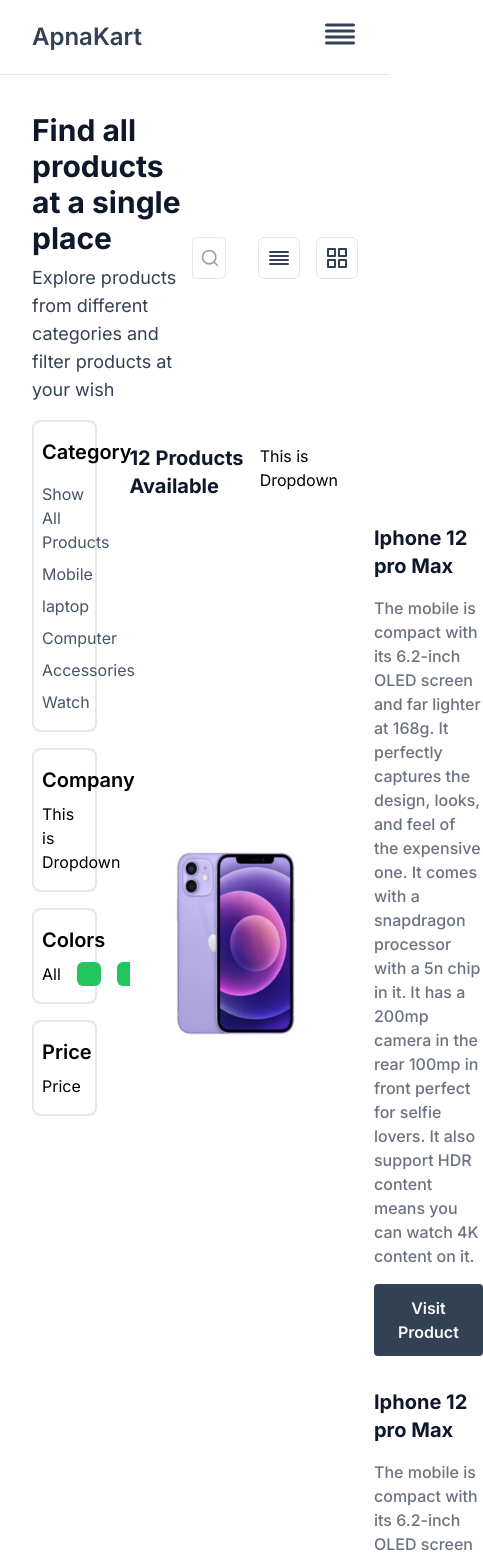
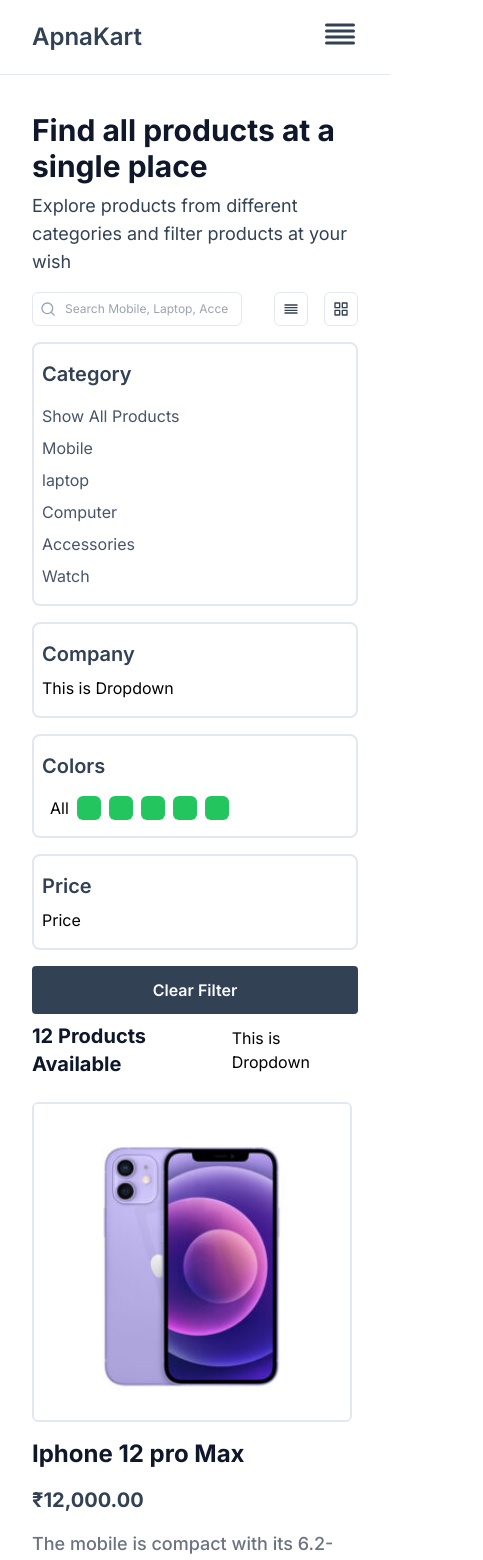
Before and after one commit to nitinmomaya/ApnaKart, a React (Vite) app: page /products in a window 390 px wide. Shown: the top 1560 px of the page, 483 px wide, since content can reach past the window. Built offline with nearby package versions, Linux system fonts and the light colour scheme; no server answers; sample sign-in values are in the browser's storage.

Commit message:
Product Screen with Responsiveness

```diff
--- a/src/UI/ProductList.js
+++ b/src/UI/ProductList.js
@@ -1,16 +1,25 @@
 import img from "../assest/Apple-Mobile.jpg";
-import Button from "../UI/Button";
+import PriceHelper from "../utils/PriceHelper";
+import Button from "./Button";
+
 const ProductList = () => {
   return (
     <>
-      <div className="flex w-full space-x-8 items-center my-4 ">
-        <img className="w-60 h-60" src={img} alt="" />
-        <div className="flex flex-col w-full space-y-4">
+      <div className="flex w-full lg:flex-row  md:space-x-4 md:justify-between lg:align-top item-center justify-center space-y-4 my-4 flex-col ">
+        <img
+          className="w-80 h-80 rounded-md border-2 border-slate-200"
+          src={img}
+          alt=""
+        />
+        <div className="flex flex-col w-full space-y-4 ">
           {/* product overview */}
-          <h1 className="font-display font-bold text-xl text-slate-900 ">
+          <h1 className="font-display font-bold text-2xl text-slate-900 ">
             Iphone 12 pro Max
           </h1>
-          <p className="font-display font-medium text-base text-gray-500  ">
+          <p className="font-display font-bold text-xl text-slate-700  ">
+            <PriceHelper price={1200000} />
+          </p>
+          <p className="font-display font-medium text-lg text-gray-500  ">
             The mobile is compact with its 6.2-inch OLED screen and far lighter
             at 168g. It perfectly captures the design, looks, and feel of the
             expensive one. It comes with a snapdragon processor with a 5n chip
@@ -24,5 +33,4 @@
     </>
   );
 };
-
 export default ProductList;
--- a/src/components/Navbar.js
+++ b/src/components/Navbar.js
@@ -24,7 +24,7 @@
   return (
     <>
       <div className="flex flex-col  w-full fixed  justify-end z-10">
-        <div className="flex justify-between  sm:px-24 px-8 py-4   font-display font items-center border-b-slate-200 border-b bg-white w-full ">
+        <div className="flex justify-between  md:px-24 px-8 py-4   font-display font items-center border-b-slate-200 border-b bg-white w-full ">
           <Link to="/">
             <h1 className="font-display font-semibold text-2xl text-slate-700">
               ApnaKart
--- a/src/components/ProductContent.js
+++ b/src/components/ProductContent.js
@@ -54,7 +54,7 @@
             <PriceHelper price={price + 200000} />
           </p>
         </div>
-        <p className="font-display font-medium text-base text-gray-500 py-2 ">
+        <p className="font-display  text-base text-gray-700 py-2">
           {description}
         </p>
 
--- a/src/components/ProductLists.js
+++ b/src/components/ProductLists.js
@@ -1,15 +1,31 @@
+import { useState } from "react";
 import { FiAlignJustify, FiGrid, FiSearch } from "react-icons/fi";
+import img from "../assest/Apple-Mobile.jpg";
+import Button from "../UI/Button";
 
 import Dropdown from "../UI/Dropdown";
+import ProductCard from "../UI/ProductCard";
 import ProductList from "../UI/ProductList";
+import Category from "./filters/Category";
+import Colors from "./filters/Colors";
+import Company from "./filters/Company";
+import Price from "./filters/Price";
 
 const ProductLists = () => {
+  const [listView, setListView] = useState(true);
+
+  const handleListView = () => {
+    setListView(true);
+  };
+  const handleCardView = () => {
+    setListView(false);
+  };
   return (
     <>
-      <div className="pt-28 flex flex-col  sm:px-24 px-8">
+      <div className="pt-28 flex flex-col  md:px-24 px-8">
         {/* header content */}
-        <div className="flex justify-between items-center">
-          <div className="w-1/2 space-y-2">
+        <div className="flex lg:flex-row flex-col justify-between items-center space-y-4 w-full">
+          <div className="lg:w-1/2 w-full space-y-2">
             <h1 className="font-display font-bold text-3xl text-slate-900 ">
               Find all products at a single place
             </h1>
@@ -19,96 +35,90 @@
             </p>
           </div>
 
-          <div className=" w-1/2 flex justify-end item-center">
-            <div className="relative w-1/2  flex items-center  bg-red-50 justify-end">
-              <FiSearch className="absolute text-slate-400 w-5 h-5  pointer-events-none left-2 " />
+          <div className=" lg:w-1/2 w-full flex lg:justify-end justify-between item-center font-display">
+            <div className="relative lg:w-1/2 w-full  flex items-center  justify-end">
+              <FiSearch className="absolute text-slate-400 sm:w-5 sm:h-5 w-4 h-4  pointer-events-none left-2 " />
               <input
                 type="search"
-                className="  border-slate-200 border-[1px]  bg-white text-slate-400 rounded-md  pl-8  py-2  w-full "
+                className="  border-slate-200 border-[1px]  bg-white sm:text-base text-xs text-slate-400 rounded-md  pl-8  py-2  w-full "
                 placeholder="Search Mobile, Laptop, Accessories..."
               />
             </div>
             <div className="pl-8 justify-end flex  items-center space-x-4">
               <button
                 className=" flex  p-2 border-slate-200 border-[1px] rounded-md  "
-                // onClick={handleDecrease}
+                onClick={handleListView}
               >
-                <FiAlignJustify className="w-6 h-6 text-slate-700" />
+                <FiAlignJustify className="sm:w-6 sm:h-6 w-4 h-4 text-slate-700" />
               </button>
 
               <button
                 className=" flex  p-2 border-slate-200 border-[1px] rounded-md  "
-                // onClick={handleIncrease}
+                onClick={handleCardView}
               >
-                <FiGrid className="w-6 h-6 text-slate-700" />
+                <FiGrid className="sm:w-6 sm:h-6 w-4 h-4 text-slate-700" />
               </button>
             </div>
           </div>
         </div>
 
         {/* 2nd row content */}
-        <div className="flex justify-between my-4  font-display">
+        <div className="flex flex-col lg:flex-row lg:justify-between my-4  font-display">
           {/* filter options */}
-          <div className=" flex w-1/5 flex-col   space-y-4 ">
-            <div className=" font-display bg-white flex flex-col w-full py-4 px-2 space-y-2 border-slate-200 border-2 rounded-lg">
-              <h1 className="font-semibold text-xl">Category</h1>
-              <div>
-                <ul className="font-display text-slate-600 text-base space-y-2">
-                  <li></li>
-                  <li>Show All Products</li>
-                  <li>Mobile</li>
-                  <li>laptop</li>
-                  <li>Computer</li>
-                  <li>Accessories</li>
-                  <li>Watch</li>
-                </ul>
-              </div>
-            </div>
-
-            <div className=" font-display bg-white flex flex-col w-full py-4 px-2 space-y-2 border-slate-200 border-2 rounded-lg">
-              <h1 className="font-semibold text-xl">Company</h1>
-              <div>
-                <Dropdown />
-              </div>
-            </div>
-
-            <div className=" font-display bg-white flex flex-col w-full py-4 px-2 space-y-2 border-slate-200 border-2 rounded-lg">
-              <h1 className="font-semibold text-xl">Colors</h1>
-              <div className="flex">
-                <div>
-                  <h1 className="pr-4">All</h1>
-                </div>
-                <div className="flex space-x-4">
-                  <button className="w-6 h-6  rounded-md bg-green-500"></button>
-                  <button className="w-6 h-6  rounded-md bg-green-500"></button>
-                  <button className="w-6 h-6  rounded-md bg-green-500"></button>
-                  <button className="w-6 h-6  rounded-md bg-green-500"></button>
-                  <button className="w-6 h-6  rounded-md bg-green-500"></button>
-                </div>
-              </div>
-            </div>
-
-            <div className=" font-display bg-white flex flex-col w-full py-4 px-2 space-y-2 border-slate-200 border-2 rounded-lg">
-              <h1 className="font-semibold text-xl">Price</h1>
-              <div>
-                <h1>Price</h1>
-              </div>
-            </div>
+          <div className=" flex lg:w-1/5 w-full flex-col   space-y-4 ">
+            <Category />
+            <Company />
+            <Colors />
+            <Price />
+            <Button name={"Clear Filter"} />
           </div>
           {/* product display */}
-          <div className="flex flex-col w-3/4  p-4 ">
+          <div className="flex flex-col lg:w-3/4 w-full  lg:px-4 ">
             {/* Header Content for Product */}
-            <div className="flex justify-between w-full my-2">
+            <div className="flex justify-between w-full my-2 items-center">
               <h1 className="font-display font-bold text-xl text-slate-900 ">
                 12 Products Available
               </h1>
               <Dropdown />
             </div>
             {/* Product List Component -name, -description */}
-            <ProductList />
-            <ProductList />
-            <ProductList />
-            <ProductList />
+            <div className="w-full">
+              {listView ? (
+                <div>
+                  <ProductList />
+                  <ProductList />
+                  <ProductList />
+                  <ProductList />
+                </div>
+              ) : (
+                <div className="flex flex-wrap justify-between">
+                  <ProductCard
+                    name={"Iphone 12 Max pro"}
+                    companyName={"Apple"}
+                    price={120000}
+                    img={img}
+                  />
+                  <ProductCard
+                    name={"Iphone 12 Max pro"}
+                    companyName={"Apple"}
+                    price={120000}
+                    img={img}
+                  />
+                  <ProductCard
+                    name={"Iphone 12 Max pro"}
+                    companyName={"Apple"}
+                    price={120000}
+                    img={img}
+                  />
+                  <ProductCard
+                    name={"Iphone 12 Max pro"}
+                    companyName={"Apple"}
+                    price={120000}
+                    img={img}
+                  />
+                </div>
+              )}
+            </div>
           </div>
         </div>
       </div>
--- /dev/null
+++ b/src/components/filters/Category.js
@@ -0,0 +1,22 @@
+const Category = () => {
+  return (
+    <>
+      <div className=" font-display bg-white flex flex-col w-full py-4 px-2 space-y-2 border-slate-200 border-2 rounded-lg">
+        <h1 className="font-semibold text-xl text-slate-700">Category</h1>
+        <div>
+          <ul className="font-display text-slate-600 text-base space-y-2">
+            <li></li>
+            <li>Show All Products</li>
+            <li>Mobile</li>
+            <li>laptop</li>
+            <li>Computer</li>
+            <li>Accessories</li>
+            <li>Watch</li>
+          </ul>
+        </div>
+      </div>
+    </>
+  );
+};
+
+export default Category;
--- /dev/null
+++ b/src/components/filters/Colors.js
@@ -0,0 +1,21 @@
+const Colors = () => {
+  return (
+    <>
+      <div className=" font-display bg-white flex flex-col w-full py-4 px-2 space-y-2 border-slate-200 border-2 rounded-lg">
+        <h1 className="font-semibold text-xl text-slate-700">Colors</h1>
+
+        <div className="flex flex-wrap md:space-x-4 space-x-2 space-y-2">
+          <button></button>
+          <h1>All</h1>
+          <button className="w-6 h-6  rounded-md bg-green-500"></button>
+          <button className="w-6 h-6  rounded-md bg-green-500"></button>
+          <button className="w-6 h-6  rounded-md bg-green-500"></button>
+          <button className="w-6 h-6  rounded-md bg-green-500"></button>
+          <button className="w-6 h-6  rounded-md bg-green-500"></button>
+        </div>
+      </div>
+    </>
+  );
+};
+
+export default Colors;
--- /dev/null
+++ b/src/components/filters/Company.js
@@ -0,0 +1,16 @@
+import Dropdown from "../../UI/Dropdown";
+
+const Company = () => {
+  return (
+    <>
+      <div className=" font-display bg-white flex flex-col w-full py-4 px-2 space-y-2 border-slate-200 border-2 rounded-lg">
+        <h1 className="font-semibold text-xl text-slate-700">Company</h1>
+        <div>
+          <Dropdown />
+        </div>
+      </div>
+    </>
+  );
+};
+
+export default Company;
--- /dev/null
+++ b/src/components/filters/Price.js
@@ -0,0 +1,14 @@
+const Price = () => {
+  return (
+    <>
+      <div className=" font-display bg-white flex flex-col w-full py-4 px-2 space-y-2 border-slate-200 border-2 rounded-lg">
+        <h1 className="font-semibold text-xl text-slate-700">Price</h1>
+        <div>
+          <h1>Price</h1>
+        </div>
+      </div>
+    </>
+  );
+};
+
+export default Price;
```
Also changed, not shown: src/UI/ProductCard.js (+7 -1 lines).
